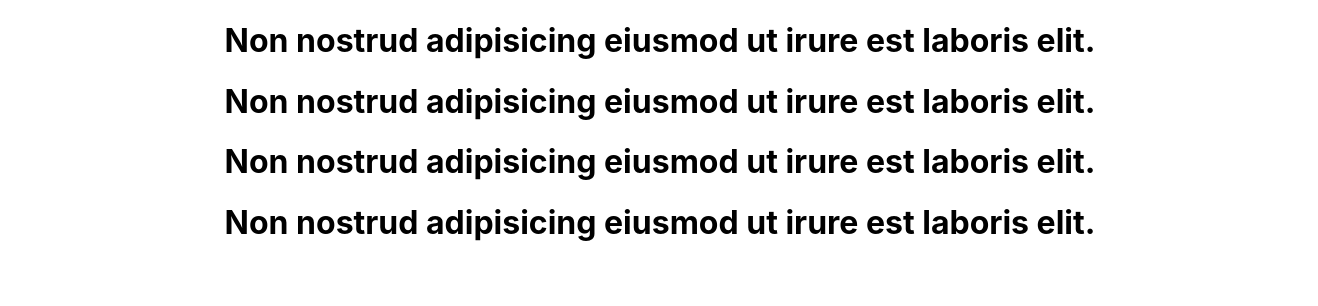
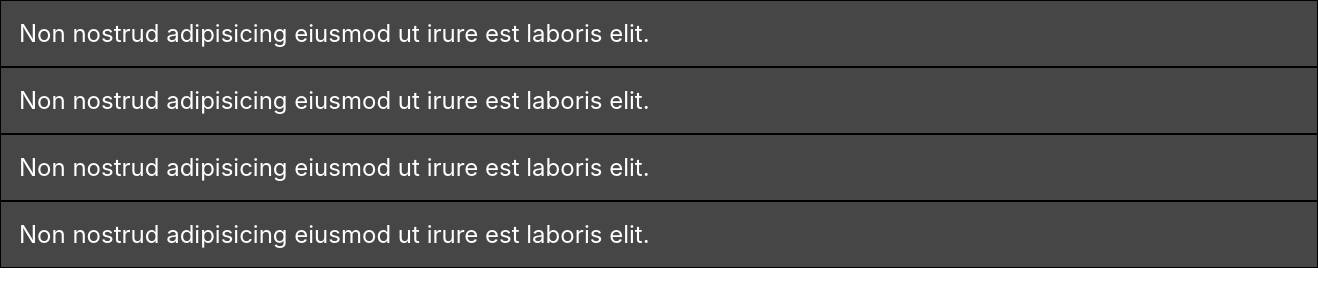
Before and after one commit to shehbazjafri/simple-notes, a React (Create React App) app: page / in a window 1280 px wide. Shown: the top 306 px of the page, 1318 px wide, since content can reach past the window. Built offline with nearby package versions, Linux system fonts and the light colour scheme.

Commit message:
Added collapsible notes list

```diff
--- a/src/App.js
+++ b/src/App.js
@@ -4,15 +4,24 @@ import List from "./components/List";
 import service from "./NoteService";
 function App() {
   const [notes, setNotes] = useState([]);
+  const [selectedIndex, setSelectedIndex] = useState(null);
 
   useEffect(() => {
     const notes = service.getNotes();
     setNotes(notes);
   }, []);
 
+  const onNoteSelect = index => {
+    if (selectedIndex === index) {
+      setSelectedIndex(null);
+    } else {
+      setSelectedIndex(index);
+    }
+  };
+
   return (
     <div className="App">
-      <List notes={notes} />
+      <List notes={notes} onSelect={onNoteSelect} selected={selectedIndex} />
     </div>
   );
 }
--- a/src/components/List.js
+++ b/src/components/List.js
@@ -2,13 +2,20 @@ import React from "react";
 import styled from "styled-components";
 import Note from "../components/Note";
 
-const ListContainer = styled.ul``;
+const ListContainer = styled.ul`
+  margin: 0;
+  padding: 0;
+`;
 
-export default function List({ notes }) {
+const ListItem = styled.li``;
+
+export default function List({ notes, onSelect, selected }) {
   return (
     <ListContainer>
       {notes.map((note, index) => (
-        <Note key={index} title={note.title} text={note.text} />
+        <ListItem onClick={() => onSelect(index)}>
+          <Note key={index} note={note} selected={selected === index} />
+        </ListItem>
       ))}
     </ListContainer>
   );
--- a/src/components/Note.js
+++ b/src/components/Note.js
@@ -1,9 +1,40 @@
 import React from "react";
+import styled from "styled-components";
 
-export default function Note({ title, text }) {
+const Container = styled.div`
+  display: flex;
+  flex-direction: column;
+`;
+
+const Title = styled.span`
+  background-color: #474646;
+  color: white;
+  cursor: pointer;
+  padding: 18px;
+  width: 100%;
+  border: 1px solid black;
+  text-align: left;
+  outline: none;
+  font-size: 24px;
+`;
+
+const Content = styled.div`
+  padding: 0 18px;
+  max-height: ${props => (props.active ? "100%" : 0)};
+  overflow: hidden;
+  text-align: left;
+  transition: all 0.3s ease-out;
+  background-color: #474646;
+  color: white;
+`;
+
+export default function Note({ note, selected }) {
   return (
-    <div>
-      <h1>{title}</h1>
-    </div>
+    <Container>
+      <Title>{note.title}</Title>
+      <Content active={selected}>
+        <p>{note.text}</p>
+      </Content>
+    </Container>
   );
 }
```
